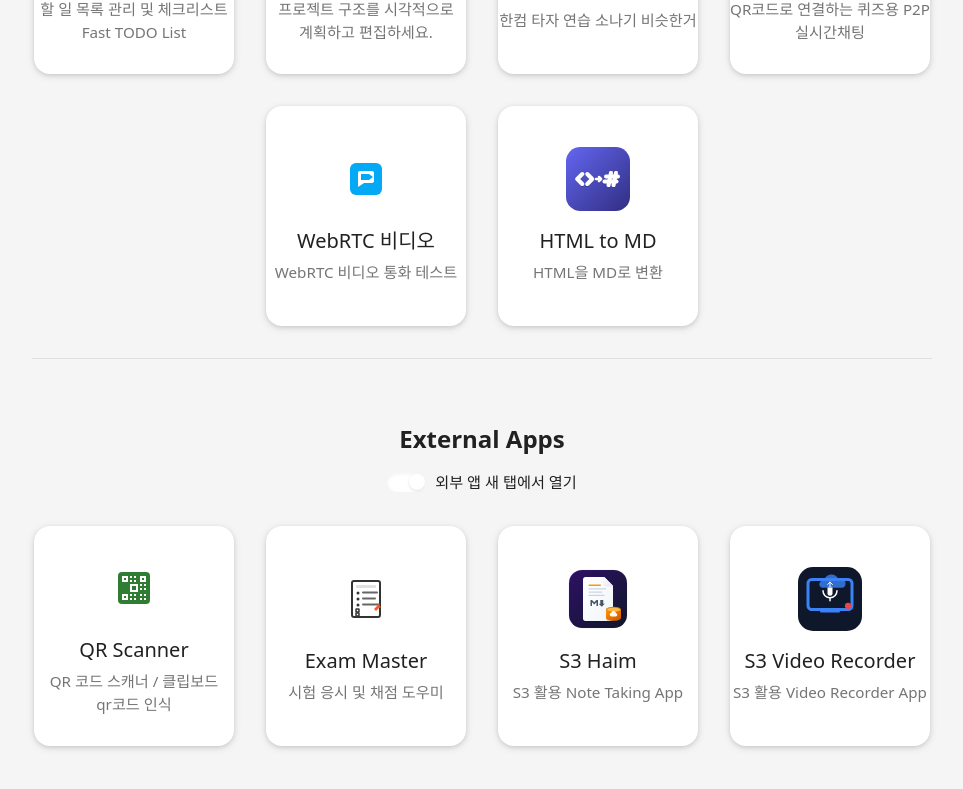
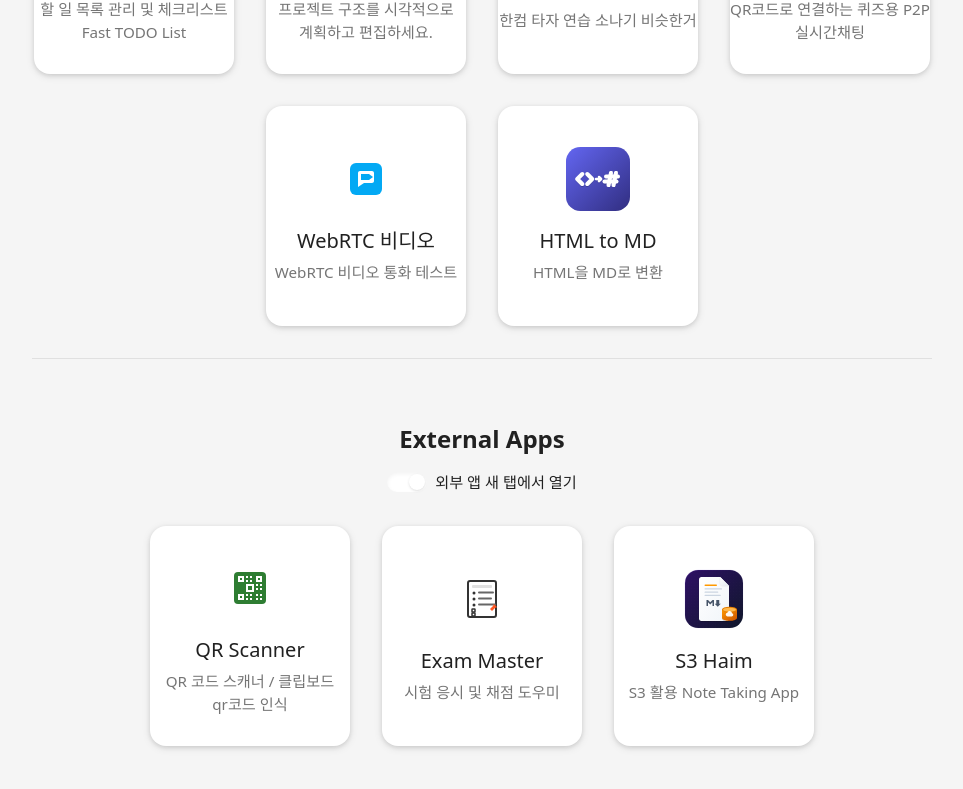
Before and after one commit to explainpark101/explainpark101.github.io, a Vue app: page / in a window 1280 px wide. Shown: the part 755-1544 px from the top of the page, without its empty margins (158-1121 px from the left). Built offline with nearby package versions, Linux system fonts and the light colour scheme; a web font is replaced by a local one.

Commit message:
feat: erased s3-video-recorder from apps

```diff
--- a/src/views/Home.vue
+++ b/src/views/Home.vue
@@ -132,7 +132,7 @@ const externalAppItems = [
     { href: 'https://qrscan101.onrender.com/', icon: QRCodeScannerIcon, title: 'QR Scanner', description: 'QR 코드 스캐너 / 클립보드 qr코드 인식' },
     { href: '/test-paper/', icon: ExamPaperIcon, title: 'Exam Master', description: '시험 응시 및 채점 도우미' },
     { href: '/s3haim', icon: S3HaimIcon, title: 'S3 Haim', description: 'S3 활용 Note Taking App' },
-    { href: '/s3-video-recorder', icon: S3VideoRecorderIcon, title: 'S3 Video Recorder', description: 'S3 활용 Video Recorder App' },
+    // { href: '/s3-video-recorder', icon: S3VideoRecorderIcon, title: 'S3 Video Recorder', description: 'S3 활용 Video Recorder App' },
 ];
 
 let deferredPrompt = null;
```
